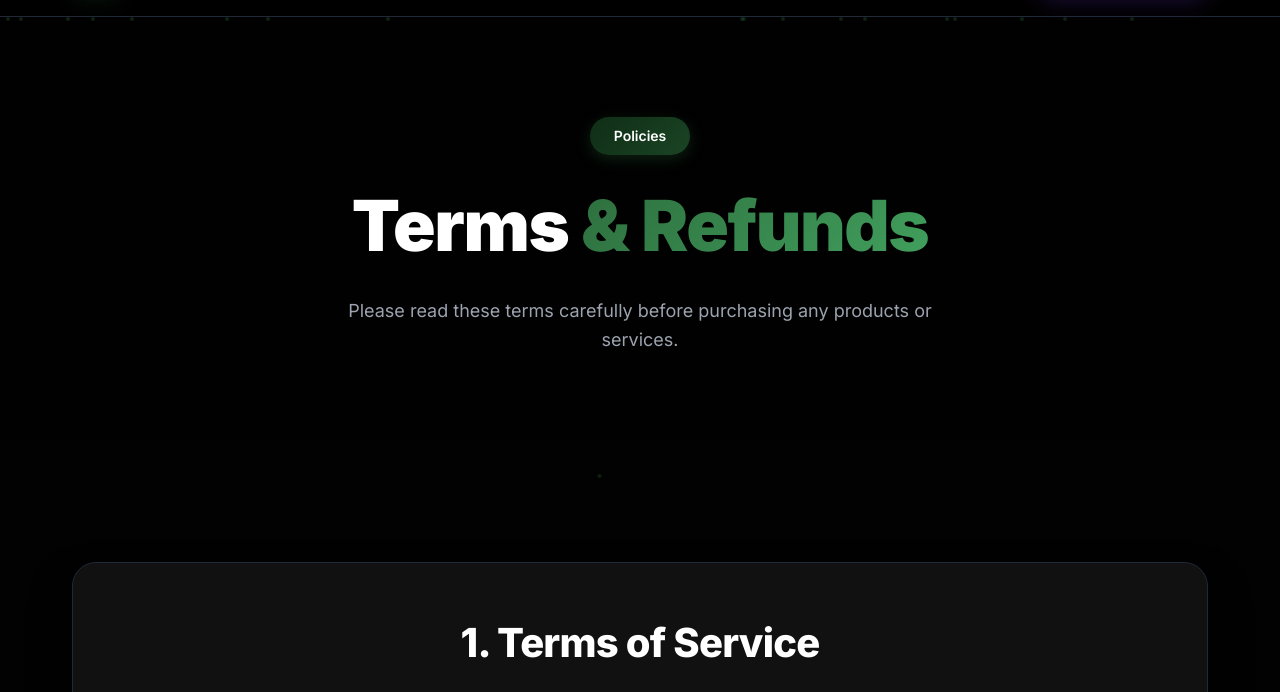
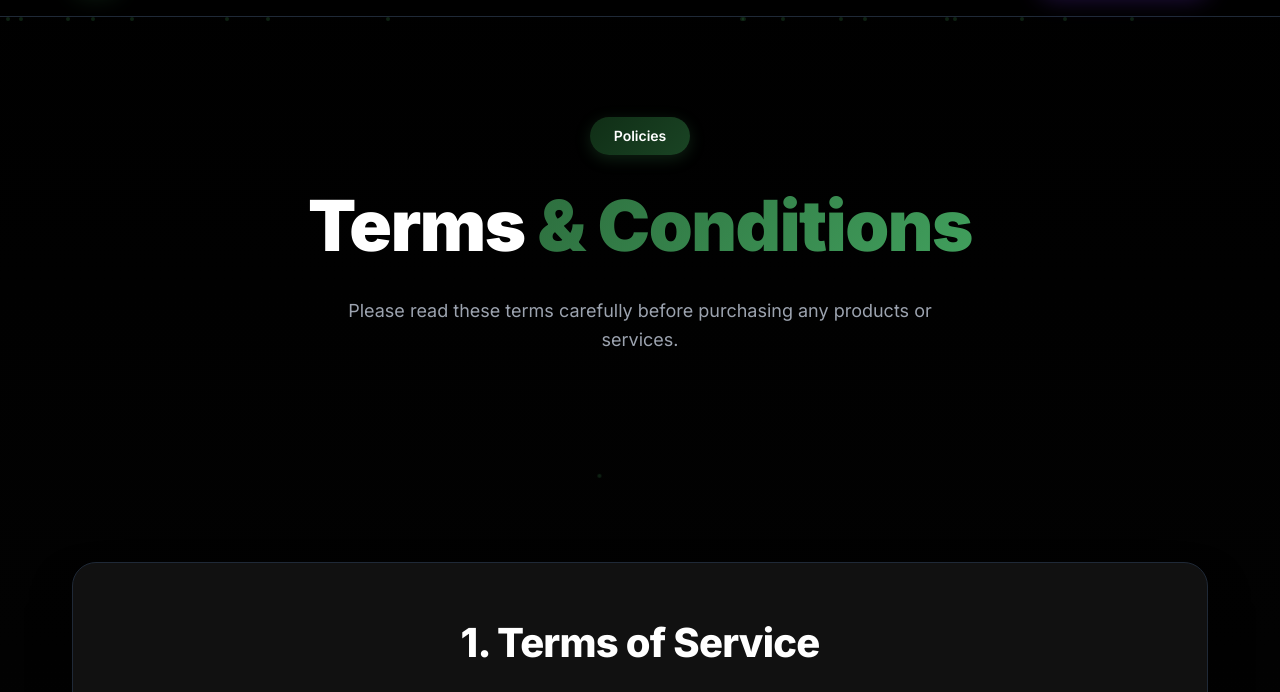
Before and after one commit to LEIRAi25/vantage, a website: page terms.html in a window 1280 px wide. Shown: the part 88-780 px from the top of the page. Drawn offline with Linux system fonts and the light colour scheme.

Commit message:
Update all references from 'Terms & Refunds' to 'Terms & Conditions'
- Updated page titles and meta descriptions
- Updated navigation links across all pages
- Updated footer links in all HTML files
- Updated README.md documentation
- Consistent terminology throughout the site

```diff
--- a/terms.html
+++ b/terms.html
@@ -3,8 +3,8 @@
 <head>
   <meta charset="utf-8">
   <meta name="viewport" content="width=device-width, initial-scale=1">
-  <title>Vantage Point — Terms & Refunds</title>
-  <meta name="description" content="Terms of service and refund policy for Vantage Point services and digital products.">
+  <title>Vantage Point — Terms & Conditions</title>
+  <meta name="description" content="Terms of service and conditions for Vantage Point services and digital products.">
   <meta name="theme-color" content="#102e16">
   <meta name="color-scheme" content="dark light">
   <link rel="canonical" href="https://vanpointco.com/terms.html">
@@ -48,7 +48,7 @@
       <div class="particles" aria-hidden="true"></div>
       <div class="container">
         <div class="hero-badge">Policies</div>
-        <h1 class="section-title reveal">Terms <span class="accent">& Refunds</span></h1>
+        <h1 class="section-title reveal">Terms <span class="accent">& Conditions</span></h1>
         <p class="section-subtitle reveal">Please read these terms carefully before purchasing any products or services.</p>
       </div>
     </section>
@@ -122,7 +122,7 @@
     <div class="container">
       <div class="footer-links">
         <a href="mailto:info@vanpointco.com">Questions? info@vanpointco.com</a>
-        <a href="terms.html">Terms & Refunds</a>
+        <a href="terms.html">Terms & Conditions</a>
         <a href="index.html">Homepage</a>
         <a href="alacarte.html">À La Carte</a>
       </div>
```
Also changed, not shown: alacarte.html (+1 -1 lines), confirmation.html (+1 -1 lines), index.html (+2 -2 lines), intake.html (+1 -1 lines), README.md.
